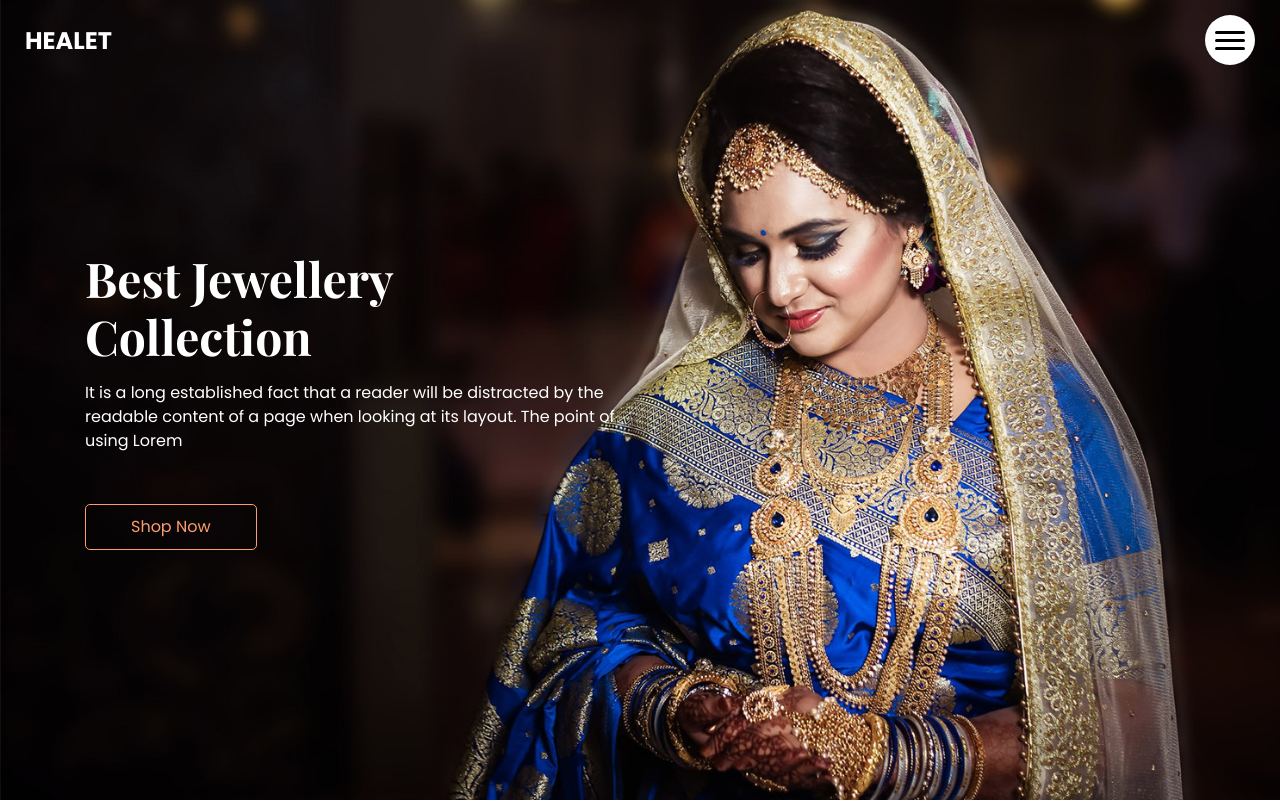
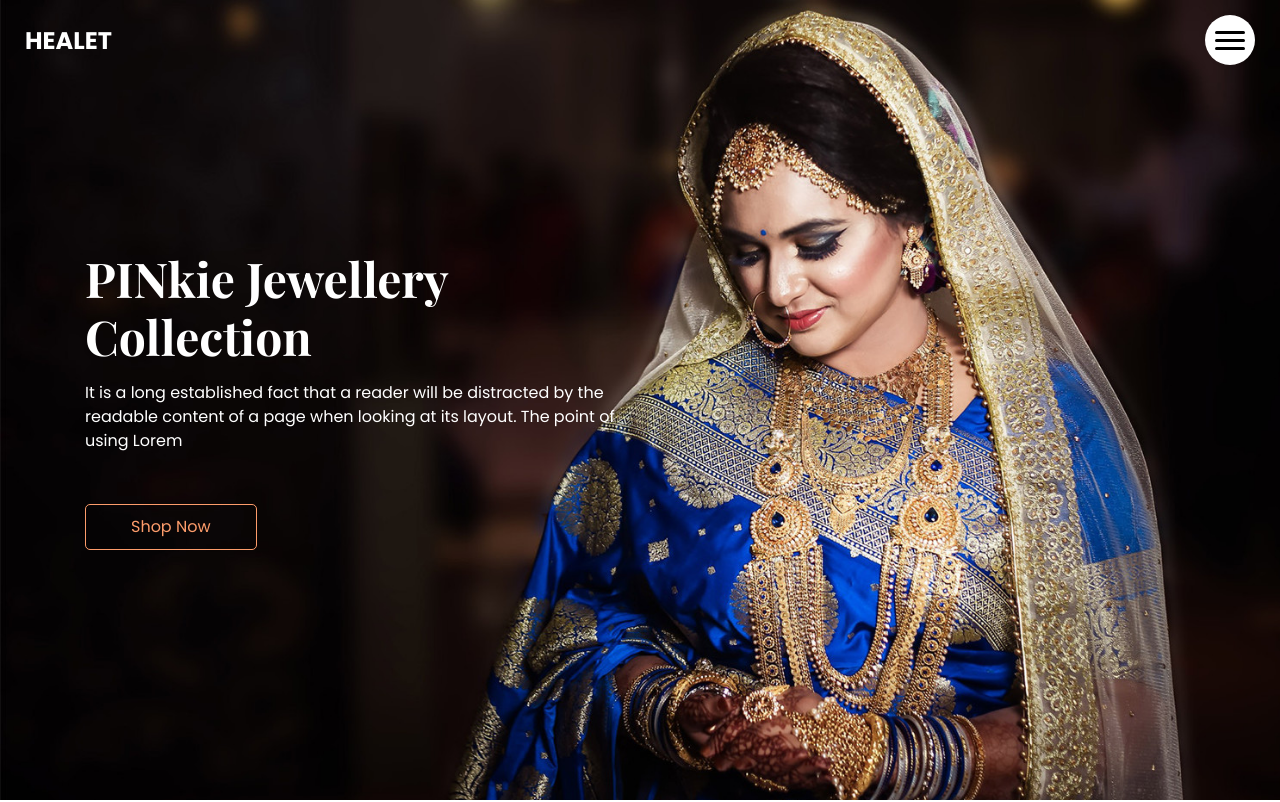
Before and after one commit to Alleudayasri/healet-html, a plain HTML site: page index.html in a window 1280 px wide. Shown: the top 802 px of the page. Drawn offline with nearby package versions, Linux system fonts and the light colour scheme.

```diff
--- a/index.html
+++ b/index.html
@@ -71,7 +71,7 @@
       <div class="col-md-9 col-lg-8">
         <div class="detail-box">
           <h1>
-            Best Jewellery
+            PINkie Jewellery
             <br> Collection
           </h1>
           <p>
```
